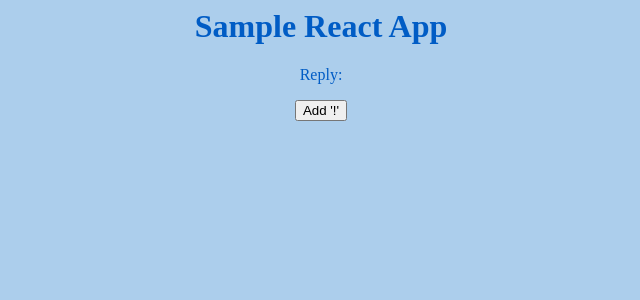
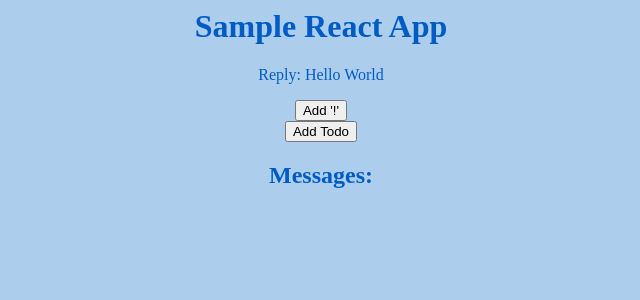
Before and after one commit to yucigou/hello-objection, a React app: page / in a window 1280 px wide. Shown: the top 300 px of the page, without its empty margins (319-959 px from the left). Built offline with nearby package versions, Linux system fonts and the light colour scheme.

Commit message:
Save with errors

```diff
--- a/src/client/components/App.jsx
+++ b/src/client/components/App.jsx
@@ -3,7 +3,9 @@ import ApolloClient from "apollo-boost";
 import { ApolloProvider } from 'react-apollo';
 import { InMemoryCache } from 'apollo-cache-inmemory';
 import Greeting from './Greeting.jsx';
-// import defaults from '../graphql/defaults';
+import PostMessage from './PostMessage.jsx';
+import MessageBox from './MessageBox.jsx';
+import defaults from '../graphql/defaults';
 import resolvers from '../graphql/resolvers';
 import typeDefs from '../graphql/typeDefs';
 
@@ -11,7 +13,7 @@ const cache = new InMemoryCache();
 const client = new ApolloClient({
   cache,
   clientState: {
-    // defaults,
+    defaults,
     resolvers,
     typeDefs
   },
@@ -23,6 +25,8 @@ class App extends Component {
     return (
     	<ApolloProvider client={client}>
 	    	<Greeting />
+	    	<PostMessage />
+	    	<MessageBox />
 	    </ApolloProvider>
    	);
   }
--- /dev/null
+++ b/src/client/components/MessageBox.jsx
@@ -0,0 +1,29 @@
+import React from 'react';
+import gql from "graphql-tag";
+import { Query } from "react-apollo";
+
+const MESSAGE_BOX = gql`
+  {
+    messageBox @client
+  }
+`;
+
+const MessageBox = () => (
+  <Query query={MESSAGE_BOX}>
+    {({ loading, error, data, client }) => {
+      if (loading) return <p>Loading...</p>;
+      if (error) return <p>Error :(</p>;
+
+      return (
+      	<div>
+          <h2>Messages:</h2>
+          {
+            data.messageBox.map(message => <p key={message}>{message}</p>)
+          }
+        </div>
+      );
+    }}
+  </Query>
+);
+
+export default MessageBox;
--- /dev/null
+++ b/src/client/components/PostMessage.jsx
@@ -0,0 +1,48 @@
+import { PropTypes } from 'prop-types';
+import React, { Component } from 'react';
+import { Mutation } from 'react-apollo';
+import gql from 'graphql-tag';
+
+class AddTodoView extends Component {
+  // inputEl;
+
+  handleSubmit(e) {
+    // console.log('this.props: ', this.props)
+    e.preventDefault();
+    const { addTodo } = this.props;
+    const text = 'Test' // this.inputEl.value.trim();
+    if (!text) return;
+    addTodo({ variables: { text } });
+    this.inputEl.value = '';
+  };
+
+  render() {
+    return (
+      <div>
+        <form onSubmit={this.handleSubmit}>
+          <button type="submit">Add Todo</button>
+        </form>
+      </div>
+    );
+  }
+}
+
+AddTodoView.propTypes = {
+  addTodo: PropTypes.func.isRequired,
+};
+
+const ADD_TODO = gql`
+  mutation postMessage ($text: String!) {
+    postMessage(text: $text) @client {
+      id
+    }
+  }
+`;
+
+const AddTodo = () => (
+  <Mutation mutation={ADD_TODO}>
+    {addTodo => (<AddTodoView addTodo={addTodo} />)}
+  </Mutation>
+);
+
+export default AddTodo;
--- a/src/client/graphql/defaults.js
+++ b/src/client/graphql/defaults.js
@@ -1,7 +1,17 @@
 export default {
 	me: {
-		id: 0
+		id: 0,
+		__typename: 'CurrentUser'
 	},
 
-	sayHello: 'Hello World'
+	sayHello: 'Hello World',
+
+	// messageBox: [{
+	// 	id: 'e61d5e54-7b12-4082-b43a-1756fad293ab',
+	// 	message: 'Hi',
+	// 	__typename: 'Message'
+	// }]
+
+	// messageBox: ['Hi', 'Hello']
+	messageBox: []
 }
--- a/src/client/graphql/resolvers.js
+++ b/src/client/graphql/resolvers.js
@@ -0,0 +1,27 @@
+import gql from 'graphql-tag';
+const uuid = require('uuid');
+
+const query = gql`
+{
+  messageBox @client
+}
+`;
+
+export default {
+  Mutation: {
+    postMessage: (_, { text }, { cache }) => {
+      const { messageBox } = cache.readQuery({ query });
+      const newMessage = {
+        id: uuid.v4(),
+        message: text
+      }
+      messageBox.push(newMessage)
+
+      const data = {
+        messageBox
+      };
+      cache.writeData({ data });
+      return messageBox;
+    },
+  },
+};
--- a/src/client/graphql/typeDefs.js
+++ b/src/client/graphql/typeDefs.js
@@ -3,14 +3,21 @@ export default `
       id: ID!
     }
 
+    type Message {
+      id: ID!
+      message: String!
+    }
+
     type Query {
       me: User
       sayHello: String!
+      messageBox: [Message]
     }
 
     type Mutation {
       signup (username: String!, email: String!, password: String!): String
       login (username: String!, password: String!): String
       signin (username: String!, password: String!): String
+      postMessage (message: String!): [Message]
     }
 `;
```
